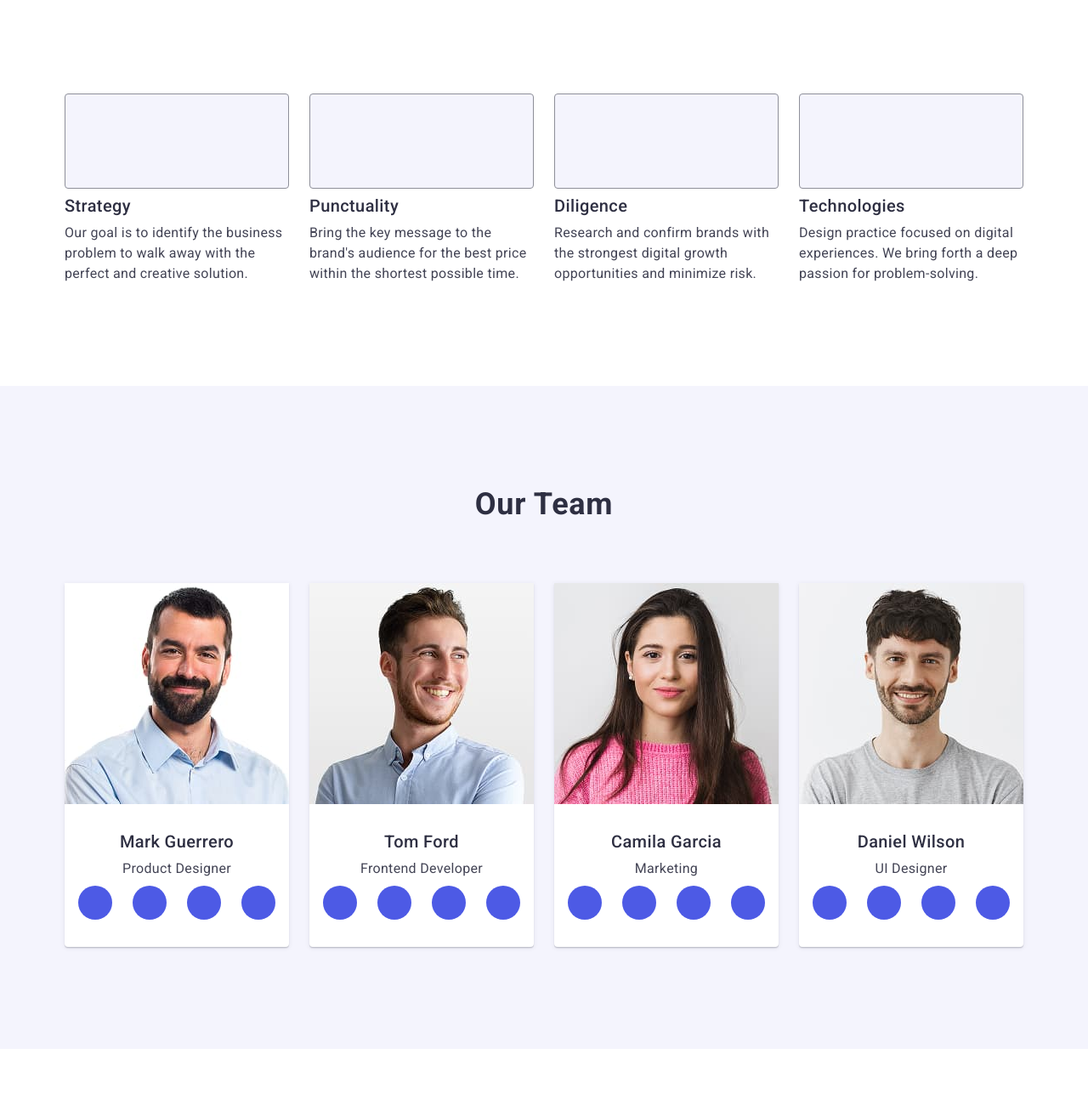
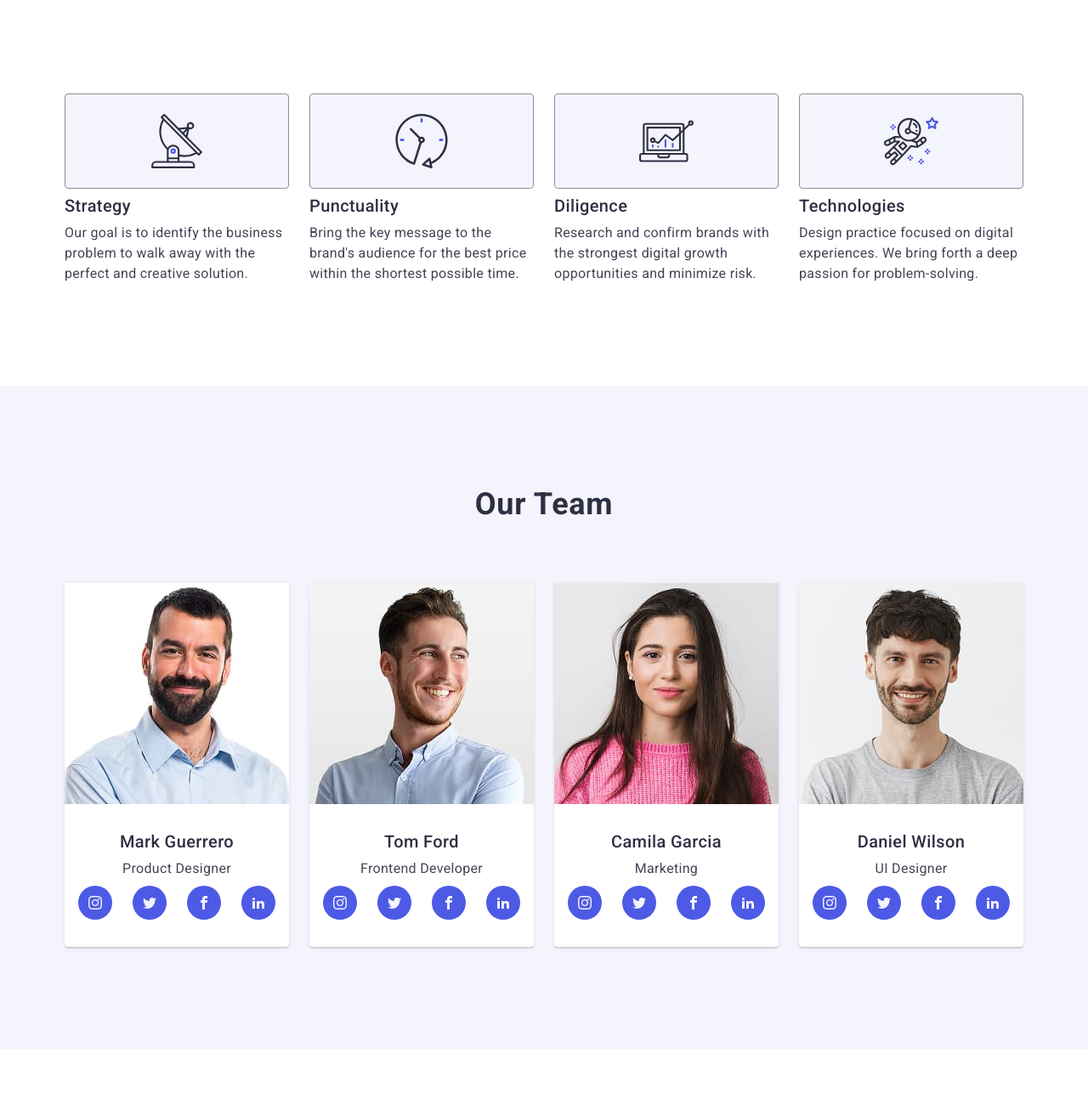
Before and after one commit to MaxfeedLeyn/goit-markup-hw-04, a plain HTML site: page index.html in a window 1280 px wide. Shown: the part 680-1980 px from the top of the page at 85% size. Drawn offline with nearby package versions, Linux system fonts and the light colour scheme.

Commit message:
Change paths

```diff
--- a/index.html
+++ b/index.html
@@ -75,7 +75,7 @@
             <li class="benefits-item">
               <div class="benefits-item-visualization">
                 <svg class="icon" width="64" height="64">
-                  <use href="./images/svg/icon.svg#icon-antenna-1"></use>
+                  <use href="./images/icon.svg#icon-antenna-1"></use>
                 </svg>
               </div>
               <h3 class="benefits-item-title">Strategy</h3>
@@ -87,7 +87,7 @@
             <li class="benefits-item">
               <div class="benefits-item-visualization">
                 <svg class="icon" width="64" height="64">
-                  <use href="./images/svg/icon.svg#icon-clock-1"></use>
+                  <use href="./images/icon.svg#icon-clock-1"></use>
                 </svg>
               </div>
               <h3 class="benefits-item-title">Punctuality</h3>
@@ -99,7 +99,7 @@
             <li class="benefits-item">
               <div class="benefits-item-visualization">
                 <svg class="icon" width="64" height="64">
-                  <use href="./images/svg/icon.svg#icon-diagram-1"></use>
+                  <use href="./images/icon.svg#icon-diagram-1"></use>
                 </svg>
               </div>
               <h3 class="benefits-item-title">Diligence</h3>
@@ -111,7 +111,7 @@
             <li class="benefits-item">
               <div class="benefits-item-visualization">
                 <svg class="icon" width="64" height="64">
-                  <use href="./images/svg/icon.svg#icon-astronaut-1"></use>
+                  <use href="./images/icon.svg#icon-astronaut-1"></use>
                 </svg>
               </div>
               <h3 class="benefits-item-title">Technologies</h3>
@@ -141,22 +141,22 @@
                 <div class="team-members-social-links">
                   <a href="#" target="_blank" class="link">
                     <svg class="icon" height="16" width="16">
-                      <use href="./images/svg/icon.svg#icon-instagram"></use>
+                      <use href="./images/icon.svg#icon-instagram"></use>
                     </svg>
                   </a>
                   <a href="#" target="_blank" class="link">
                     <svg class="icon" height="16" width="16">
-                      <use href="./images/svg/icon.svg#icon-twitter"></use>
+                      <use href="./images/icon.svg#icon-twitter"></use>
                     </svg>
                   </a>
                   <a href="#" target="_blank" class="link">
                     <svg class="icon" height="16" width="16">
-                      <use href="./images/svg/icon.svg#icon-facebook2"></use>
+                      <use href="./images/icon.svg#icon-facebook2"></use>
                     </svg>
                   </a>
                   <a href="#" target="_blank" class="link">
                     <svg class="icon" height="16" width="16">
-                      <use href="./images/svg/icon.svg#icon-linkedin2"></use>
+                      <use href="./images/icon.svg#icon-linkedin2"></use>
                     </svg>
                   </a>
                 </div>
@@ -170,22 +170,22 @@
                 <div class="team-members-social-links">
                   <a href="#" target="_blank" class="link">
                     <svg class="icon" height="16" width="16">
-                      <use href="./images/svg/icon.svg#icon-instagram"></use>
+                      <use href="./images/icon.svg#icon-instagram"></use>
                     </svg>
                   </a>
                   <a href="#" target="_blank" class="link">
                     <svg class="icon" height="16" width="16">
-                      <use href="./images/svg/icon.svg#icon-twitter"></use>
+                      <use href="./images/icon.svg#icon-twitter"></use>
                     </svg>
                   </a>
                   <a href="#" target="_blank" class="link">
                     <svg class="icon" height="16" width="16">
-                      <use href="./images/svg/icon.svg#icon-facebook2"></use>
+                      <use href="./images/icon.svg#icon-facebook2"></use>
                     </svg>
                   </a>
                   <a href="#" target="_blank" class="link">
                     <svg class="icon" height="16" width="16">
-                      <use href="./images/svg/icon.svg#icon-linkedin2"></use>
+                      <use href="./images/icon.svg#icon-linkedin2"></use>
                     </svg>
                   </a>
                 </div>
@@ -203,22 +203,22 @@
                 <div class="team-members-social-links">
                   <a href="#" target="_blank" class="link">
                     <svg class="icon" height="16" width="16">
-                      <use href="./images/svg/icon.svg#icon-instagram"></use>
+                      <use href="./images/icon.svg#icon-instagram"></use>
                     </svg>
                   </a>
                   <a href="#" target="_blank" class="link">
                     <svg class="icon" height="16" width="16">
-                      <use href="./images/svg/icon.svg#icon-twitter"></use>
+                      <use href="./images/icon.svg#icon-twitter"></use>
                     </svg>
                   </a>
                   <a href="#" target="_blank" class="link">
                     <svg class="icon" height="16" width="16">
-                      <use href="./images/svg/icon.svg#icon-facebook2"></use>
+                      <use href="./images/icon.svg#icon-facebook2"></use>
                     </svg>
                   </a>
                   <a href="#" target="_blank" class="link">
                     <svg class="icon" height="16" width="16">
-                      <use href="./images/svg/icon.svg#icon-linkedin2"></use>
+                      <use href="./images/icon.svg#icon-linkedin2"></use>
                     </svg>
                   </a>
                 </div>
@@ -236,22 +236,22 @@
                 <div class="team-members-social-links">
                   <a href="#" target="_blank" class="link">
                     <svg class="icon" height="16" width="16">
-                      <use href="./images/svg/icon.svg#icon-instagram"></use>
+                      <use href="./images/icon.svg#icon-instagram"></use>
                     </svg>
                   </a>
                   <a href="#" target="_blank" class="link">
                     <svg class="icon" height="16" width="16">
-                      <use href="./images/svg/icon.svg#icon-twitter"></use>
+                      <use href="./images/icon.svg#icon-twitter"></use>
                     </svg>
                   </a>
                   <a href="#" target="_blank" class="link">
                     <svg class="icon" height="16" width="16">
-                      <use href="./images/svg/icon.svg#icon-facebook2"></use>
+                      <use href="./images/icon.svg#icon-facebook2"></use>
                     </svg>
                   </a>
                   <a href="#" target="_blank" class="link">
                     <svg class="icon" height="16" width="16">
-                      <use href="./images/svg/icon.svg#icon-linkedin2"></use>
+                      <use href="./images/icon.svg#icon-linkedin2"></use>
                     </svg>
                   </a>
                 </div>
@@ -396,22 +396,22 @@
           <div class="footer-social-media-links">
             <a href="#" target="blank" class="link">
               <svg class="icon" width="24" height="24">
-                <use href="./images/svg/icon.svg#icon-instagram"></use>
+                <use href="./images/icon.svg#icon-instagram"></use>
               </svg>
             </a>
             <a href="#" target="blank" class="link">
               <svg class="icon" width="24" height="24">
-                <use href="./images/svg/icon.svg#icon-twitter"></use>
+                <use href="./images/icon.svg#icon-twitter"></use>
               </svg>
             </a>
             <a href="#" target="blank" class="link">
               <svg class="icon" width="24" height="24">
-                <use href="./images/svg/icon.svg#icon-facebook2"></use>
+                <use href="./images/icon.svg#icon-facebook2"></use>
               </svg>
             </a>
             <a href="#" target="blank" class="link">
               <svg class="icon" width="24" height="24">
-                <use href="./images/svg/icon.svg#icon-linkedin2"></use>
+                <use href="./images/icon.svg#icon-linkedin2"></use>
               </svg>
             </a>
           </div>
```
